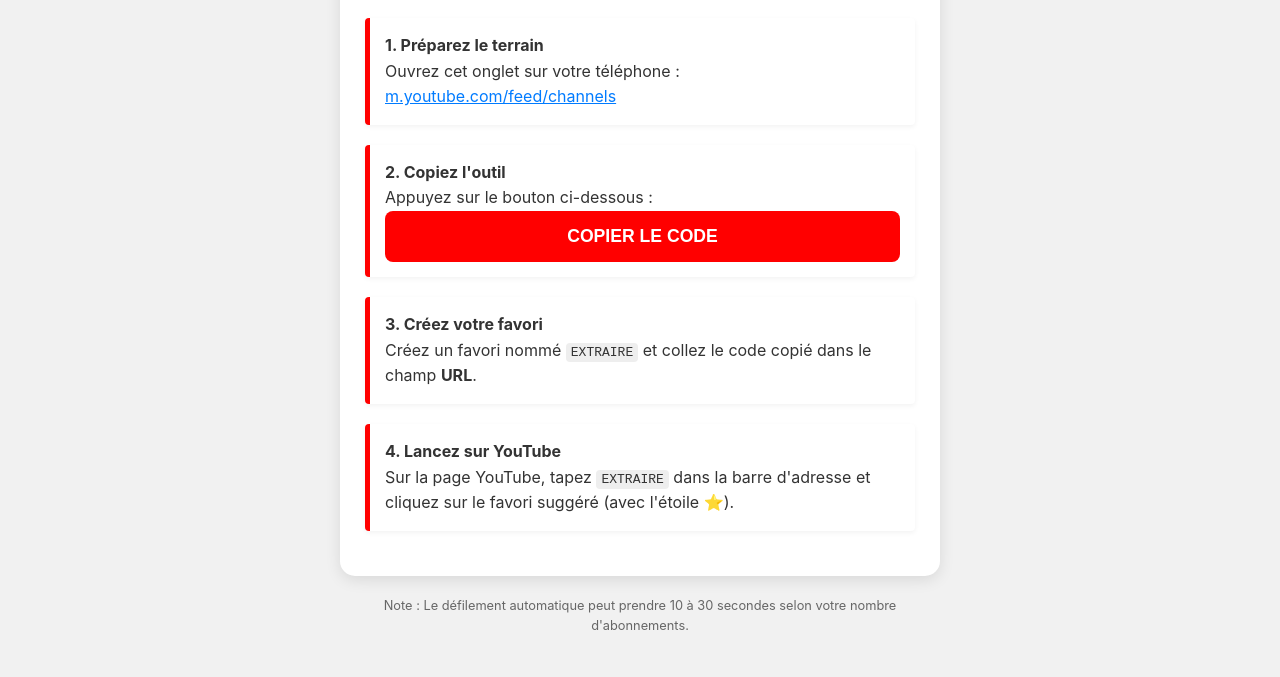
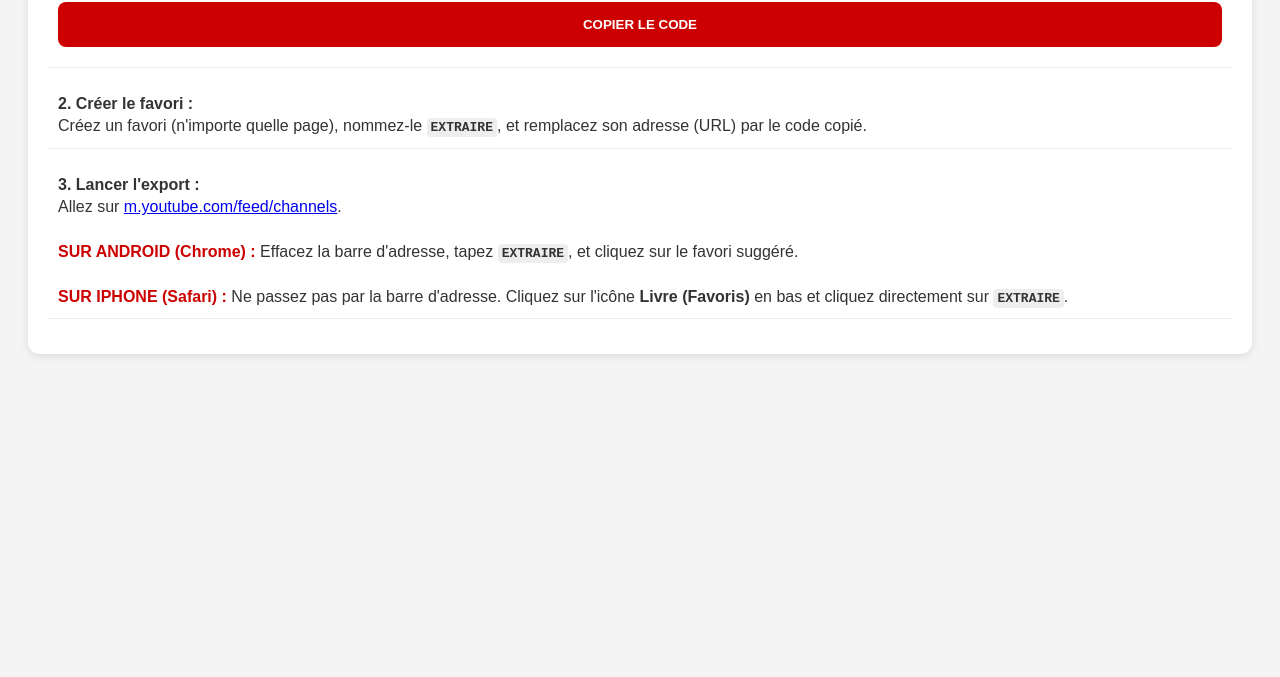
Before and after one commit to jeremibiz/YouTube-Subscriptions-Exporter, a plain HTML site: page index.html in a window 1280 px wide. Shown: the part 141-818 px from the top of the page. Drawn offline with Linux system fonts and the light colour scheme.

Commit message:
Update title and styling for YouTube Export page

```diff
--- a/index.html
+++ b/index.html
@@ -3,101 +3,49 @@
 <head>
     <meta charset="UTF-8">
     <meta name="viewport" content="width=device-width, initial-scale=1.0">
-    <title>Exportateur YouTube Mobile & PC</title>
+    <title>Export YouTube V3</title>
     <style>
-        body { font-family: -apple-system, system-ui, sans-serif; line-height: 1.6; max-width: 600px; margin: 20px auto; padding: 20px; color: #333; background-color: #f1f1f1; }
-        .card { background: white; padding: 25px; border-radius: 15px; box-shadow: 0 4px 15px rgba(0,0,0,0.1); }
-        h1 { color: #ff0000; text-align: center; }
-        .step { background: #fff; border-left: 5px solid #ff0000; padding: 15px; margin-bottom: 20px; border-radius: 4px; box-shadow: 0 2px 5px rgba(0,0,0,0.05); }
-        .btn-copy { background: #ff0000; color: white; border: none; padding: 15px; border-radius: 8px; cursor: pointer; width: 100%; font-weight: bold; font-size: 1.1em; }
-        .btn-copy:active { background: #cc0000; transform: scale(0.98); }
-        code { background: #eee; padding: 2px 5px; border-radius: 4px; font-family: monospace; }
-        .footer { text-align: center; font-size: 0.8em; color: #666; margin-top: 20px; }
+        body { font-family: sans-serif; padding: 20px; line-height: 1.4; background: #f4f4f4; color: #333; }
+        .card { background: white; padding: 20px; border-radius: 12px; box-shadow: 0 2px 10px rgba(0,0,0,0.1); }
+        h1 { color: #cc0000; font-size: 1.2rem; text-align: center; }
+        .btn { background: #cc0000; color: white; border: none; padding: 15px; width: 100%; border-radius: 8px; font-weight: bold; cursor: pointer; margin: 10px 0; }
+        .step { margin-bottom: 15px; padding: 10px; border-bottom: 1px solid #eee; }
+        code { background: #eee; padding: 2px 4px; border-radius: 4px; font-family: monospace; font-weight: bold; }
+        .red { color: #cc0000; font-weight: bold; }
     </style>
 </head>
 <body>
 
 <div class="card">
-    <h1>🚀 Exportateur YouTube</h1>
+    <h1>YouTube Export V3 (Ultra-Léger)</h1>
 
     <div class="step">
-        <strong>1. Préparez le terrain</strong><br>
-        Ouvrez cet onglet sur votre téléphone : <br>
-        <a href="https://m.youtube.com/feed/channels" target="_blank" style="color: #007bff;">m.youtube.com/feed/channels</a>
+        <strong>1.</strong> <button class="btn" onclick="copyCode()">COPIER LE CODE</button>
     </div>
 
     <div class="step">
-        <strong>2. Copiez l'outil</strong><br>
-        Appuyez sur le bouton ci-dessous :
-        <button class="btn-copy" onclick="copyScript()">COPIER LE CODE</button>
+        <strong>2. Créer le favori :</strong><br>
+        Créez un favori (n'importe quelle page), nommez-le <code>EXTRAIRE</code>, et remplacez son adresse (URL) par le code copié.
     </div>
 
     <div class="step">
-        <strong>3. Créez votre favori</strong><br>
-        Créez un favori nommé <code>EXTRAIRE</code> et collez le code copié dans le champ <strong>URL</strong>.
-    </div>
-
-    <div class="step">
-        <strong>4. Lancez sur YouTube</strong><br>
-        Sur la page YouTube, tapez <code>EXTRAIRE</code> dans la barre d'adresse et cliquez sur le favori suggéré (avec l'étoile ⭐️).
+        <strong>3. Lancer l'export :</strong><br>
+        Allez sur <a href="https://m.youtube.com/feed/channels">m.youtube.com/feed/channels</a>.<br><br>
+        <span class="red">SUR ANDROID (Chrome) :</span> Effacez la barre d'adresse, tapez <code>EXTRAIRE</code>, et cliquez sur le favori suggéré.<br><br>
+        <span class="red">SUR IPHONE (Safari) :</span> Ne passez pas par la barre d'adresse. Cliquez sur l'icône <strong>Livre (Favoris)</strong> en bas et cliquez directement sur <code>EXTRAIRE</code>.
     </div>
 </div>
 
-<div class="footer">Note : Le défilement automatique peut prendre 10 à 30 secondes selon votre nombre d'abonnements.</div>
+<script>
+function copyCode() {
+    const code = "javascript:(function(){alert('Lancement...');var h=0,i=0,t=setInterval(function(){window.scrollTo(0,document.body.scrollHeight);if(i++>20||(h>0&&document.body.scrollHeight==h)){clearInterval(t);var c=[],s=new Set(),l=document.links;for(var j=0;j<l.length;j++){var a=l[j];if((a.href.indexOf('/@')>-1||a.href.indexOf('/channel/')>-1)&&a.innerText.length>2){if(!s.has(a.href)){c.push({nom:a.innerText,lien:a.href});s.add(a.href);}}}if(c.length==0){alert('Erreur: rien trouvé');}else{var b=new Blob([JSON.stringify(c,null,2)],{type:'application/json'}),u=URL.createObjectURL(b),d=document.createElement('a');d.href=u;d.download='subs.json';d.click();alert('Terminé: '+c.length+' chaînes');}}h=document.body.scrollHeight;},1000);})()";
 
-<script>
-function copyScript() {
-    const script = `javascript:(async function(){
-        alert("Extraction lancée... La page va défiler toute seule. Patientez jusqu'au message de succès.");
-
-        /* 1. Défilement automatique pour tout charger */
-        let lastHeight = 0;
-        while(true) {
-            window.scrollTo(0, document.body.scrollHeight);
-            await new Promise(r => setTimeout(r, 1500));
-            let newHeight = document.body.scrollHeight;
-            if(newHeight === lastHeight) break;
-            lastHeight = newHeight;
-        }
-
-        /* 2. Extraction brute des liens de chaînes */
-        let channels = [];
-        let seen = new Set();
-
-        // On cherche tous les liens qui contiennent /@ ou /channel/
-        document.querySelectorAll('a').forEach(a => {
-            let href = a.href;
-            let name = a.innerText.trim();
-
-            if ( (href.includes('/@') || href.includes('/channel/')) && name.length > 2 ) {
-                // On évite les doublons et les faux positifs
-                if (!seen.has(href) && !name.includes('\\n')) {
-                    channels.push({ nom: name, lien: href });
-                    seen.add(href);
-                }
-            }
-        });
-
-        if (channels.length === 0) {
-            alert("Erreur : Toujours rien trouvé. Assurez-vous d'être sur la page 'Tous vos abonnements'.");
-        } else {
-            let blob = new Blob([JSON.stringify(channels, null, 2)], {type: 'application/json'});
-            let url = URL.createObjectURL(blob);
-            let a = document.createElement('a');
-            a.href = url;
-            a.download = 'abonnements_youtube.json';
-            document.body.appendChild(a);
-            a.click();
-            alert("Terminé ! " + channels.length + " abonnements extraits dans votre dossier Téléchargements.");
-        }
-    })()`;
-
-    const el = document.createElement('textarea');
-    el.value = script;
-    document.body.appendChild(el);
-    el.select();
-    document.execCommand('copy');
-    document.body.removeChild(el);
+    const dummy = document.createElement("textarea");
+    document.body.appendChild(dummy);
+    dummy.value = code;
+    dummy.select();
+    document.execCommand("copy");
+    document.body.removeChild(dummy);
     alert("Code copié !");
 }
 </script>
```
